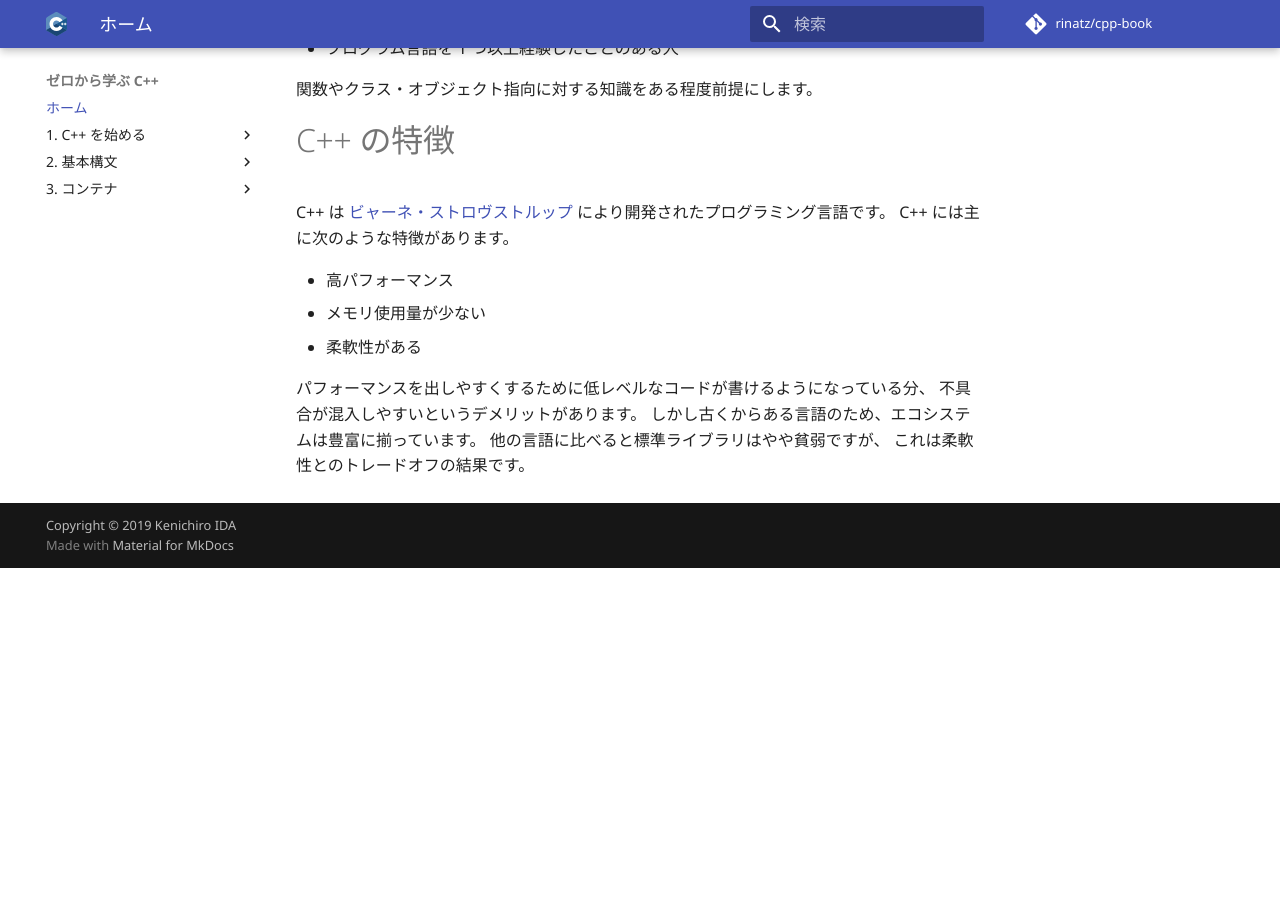
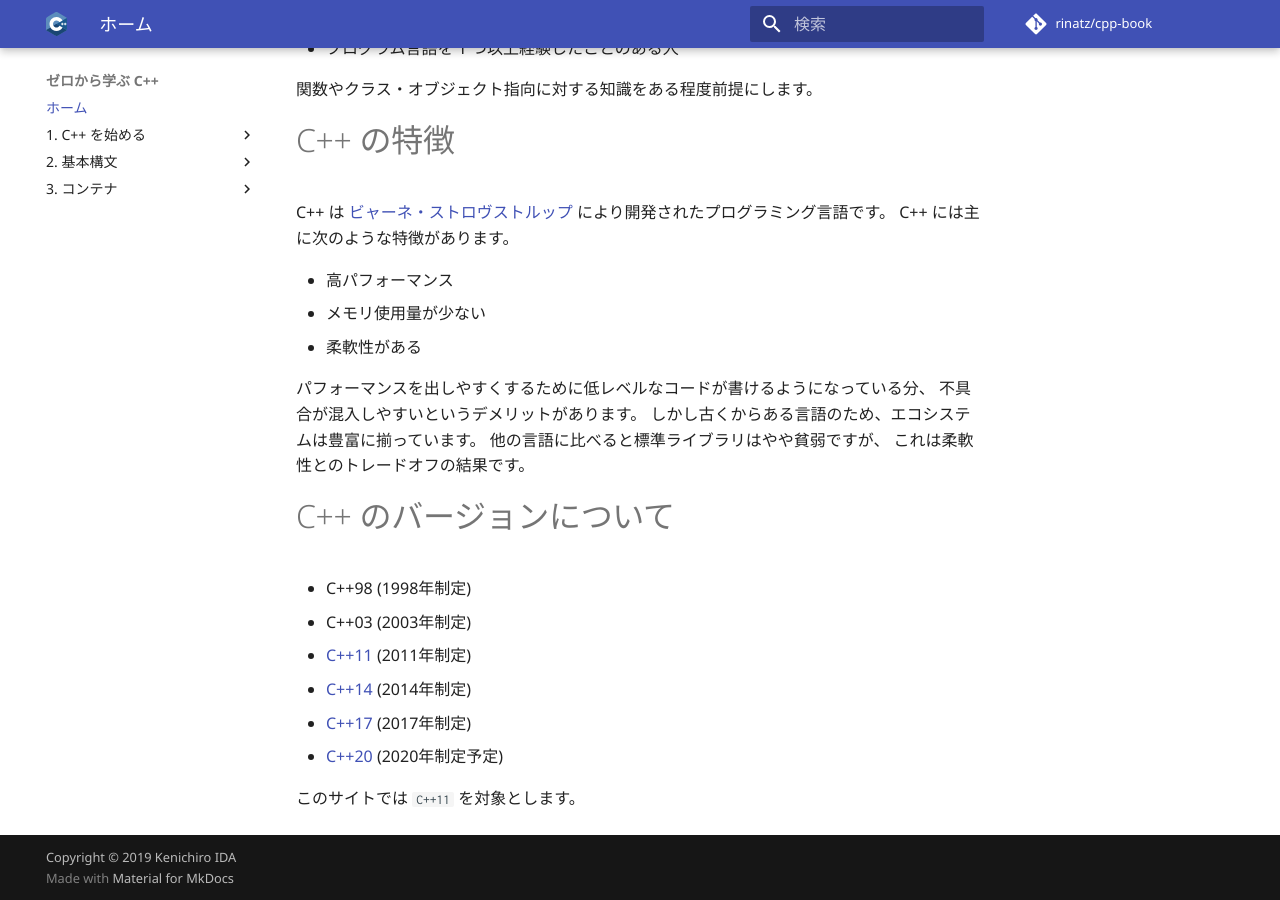
Before and after one commit to rinatz/cpp-book, an MkDocs documentation site: the page built from docs/index.md, in a window 1280 px wide and 900 px high, scrolled down 638 px. Built offline with MkDocs 1.6.1 and Material for MkDocs 9.7.7, drawn with Linux system fonts in a browser that asks for light colours; comment, search, counter and statistics services are not loaded; before the commit the page ends 1206 px from its top, so only the background shows below that.

Commit message:
Move contents

```diff
--- a/docs/index.md
+++ b/docs/index.md
@@ -31,3 +31,19 @@ C++ には主に次のような特徴があります。
 これは柔軟性とのトレードオフの結果です。
 
 [ビャーネ・ストロヴストルップ]: https://ja.wikipedia.org/wiki/%E3%83%93%E3%83%A3%E3%83%BC%E3%83%8D%E3%83%BB%E3%82%B9%E3%83%88%E3%83%AD%E3%83%B4%E3%82%B9%E3%83%88%E3%83%AB%E3%83%83%E3%83%97
+
+# C++ のバージョンについて
+
+* C++98 (1998年制定)
+* C++03 (2003年制定)
+* [C++11] (2011年制定)
+* [C++14] (2014年制定)
+* [C++17] (2017年制定)
+* [C++20] (2020年制定予定)
+
+このサイトでは `C++11` を対象とします。
+
+[C++11]: https://cpprefjp.github.io/lang/cpp11.html
+[C++14]: https://cpprefjp.github.io/lang/cpp14.html
+[C++17]: https://cpprefjp.github.io/lang/cpp17.html
+[C++20]: https://cpprefjp.github.io/lang/cpp20.html
--- a/mkdocs.yml
+++ b/mkdocs.yml
@@ -55,7 +55,6 @@ nav:
   - 1. C++ を始める:
       - 1.1. インストール: ch01-01-installation.md
       - 1.2. Hello, World!: ch01-02-hello-world.md
-      - 1.3. C++ のバージョン: ch01-03-version.md
   - 2. 基本構文:
       - 2.1. 変数: ch02-01-variables.md
       - 2.2. 基本型: ch02-02-primitive-types.md
```
Also changed, not shown: docs/ch01-03-version.md (deleted, +0 -16 lines).
